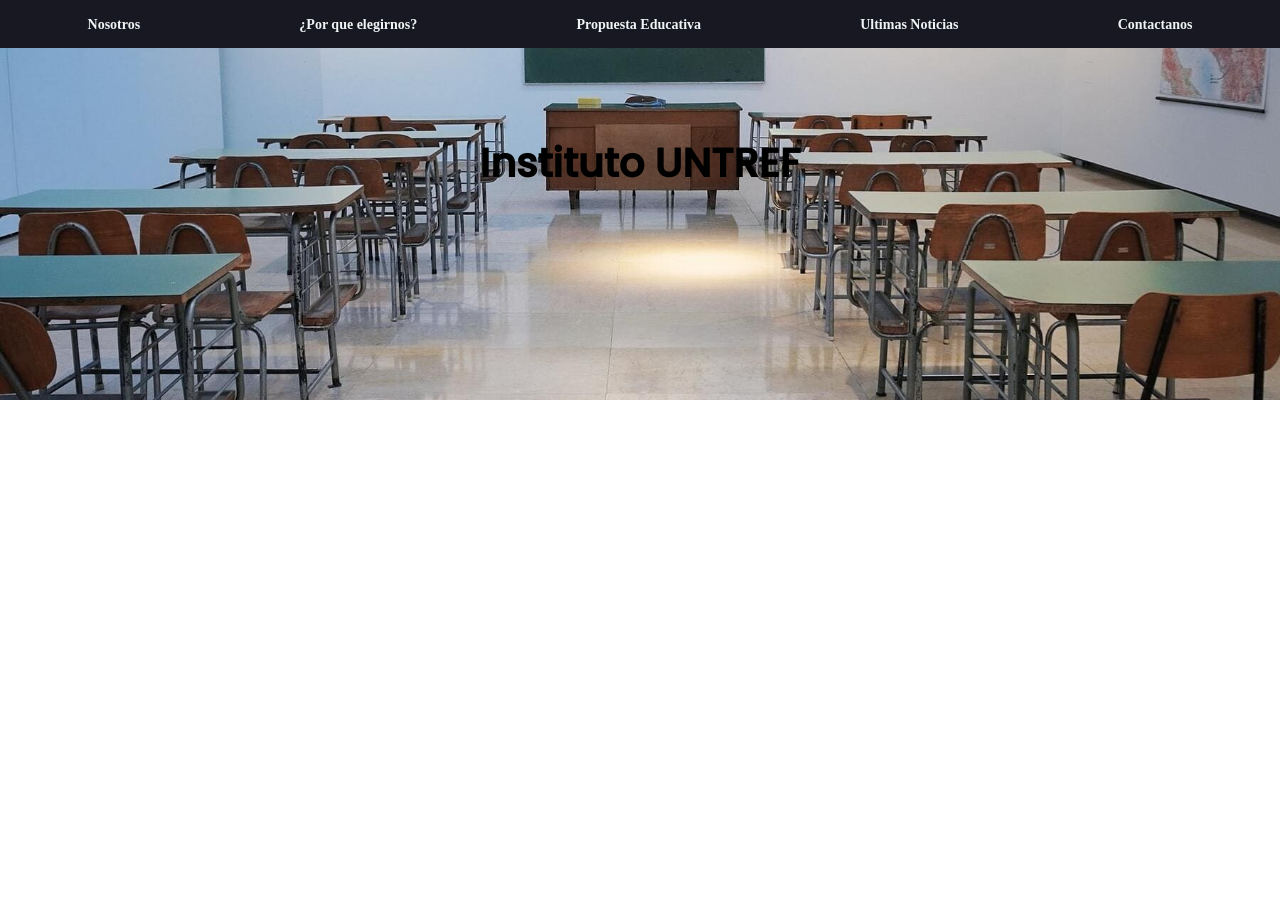
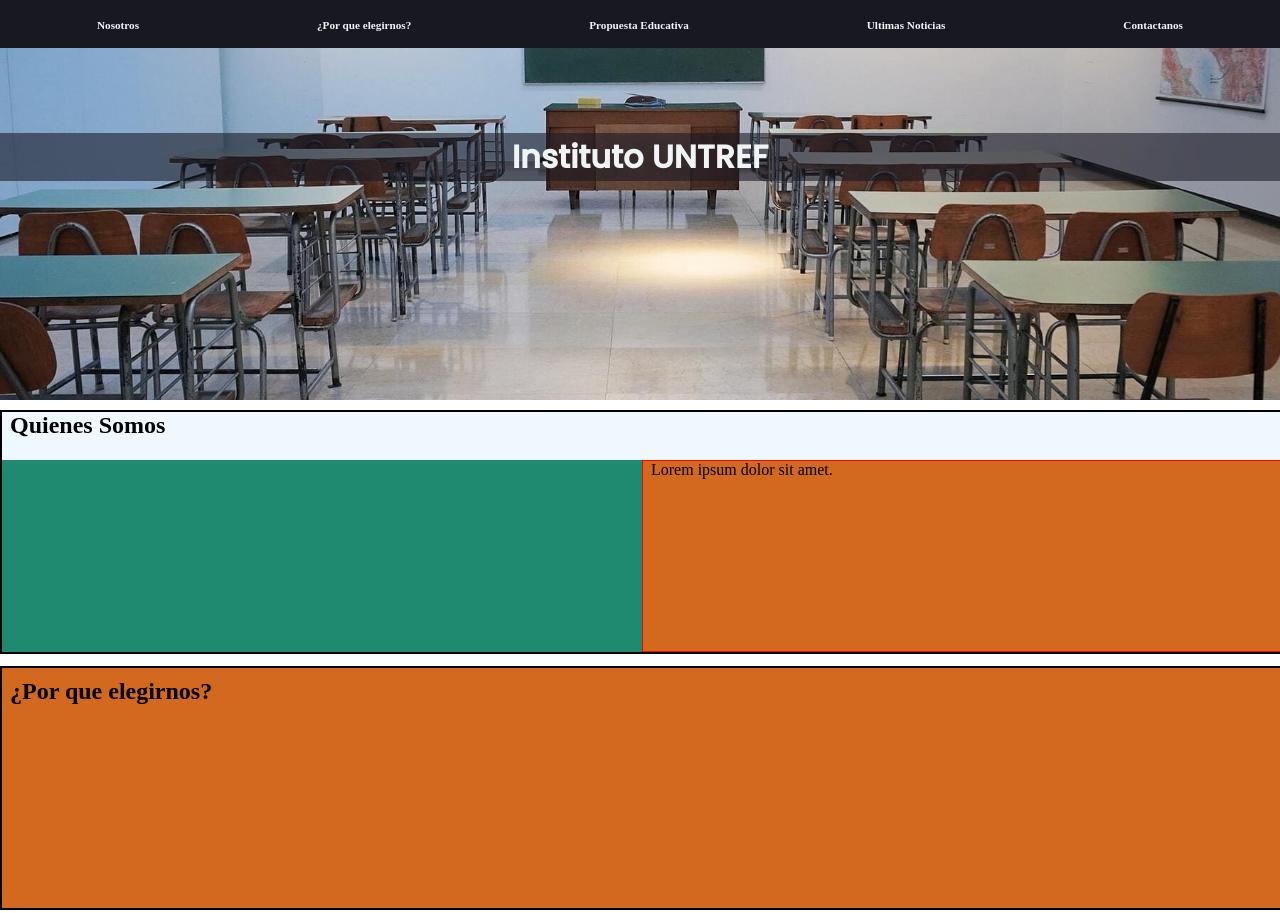
Before and after one commit to edi4518/PROYECTO-INTEGRADOR-WEB-UNTREFSCHOOL, a plain HTML site: page index.html in a window 1280 px wide. Shown: the top 913 px of the page. Before the commit the page ends 800 px from the top, so only its background shows below. Drawn offline with Linux system fonts and the light colour scheme.

Commit message:
Terminando de editar el header y agregando edicion a las secciones del main

```diff
--- a/css/styles.css
+++ b/css/styles.css
@@ -8,7 +8,7 @@
 #FC7300 , #1F8A70 , #00425A , #181823,
 #EFF5F5 */
 
-/* Edicion de normalizacion */
+/* Normalize */
 
 * {
   margin: 0;
@@ -17,7 +17,13 @@
 
 body {
   min-height: 100vh;
+  width: 100vw;
+  box-sizing: border-box;
+
 }
+
+/* Edicion general de la cabecera */
+
 header {
   width: 100%;
   height: 50vh;
@@ -27,6 +33,8 @@ header {
   align-items: center;
 }
 
+/* Edicion del div del h1 */
+
 .container--h1 {
   width: 100%;
   background-image: url(../img/portada_aula.jpg);
@@ -34,40 +42,128 @@ header {
   background-repeat: no-repeat;
   background-size: cover;
   height: 100%;
+
 }
+
+/* Edicion del Titutlo h1 */
+
 .header h1 {
+  background-color: #18182392;
   text-align: center;
-  font-size: 2.5em;
+  font-size: 2rem;
   font-family: "Poppins", sans-serif;
   display: block;
   margin-top: 85px;
+  color: #EFF5F5;
 }
 
+/* Edicion gral del nav */
+
 .header__nav {
-  display: block;
+  display: inline-block;
   width: 100%;
   background-color: #181823;
+
 }
 
+/* Editando los enlaces de la barra de navegacion */
+
 nav a {
-  font-size: 14px;
+
+  width: 100%;
+  display: inline-block;
+  font-size: 0.7rem;
   text-decoration: none;
   font-weight: 600;
+  text-align: center;
   color: #eff5f5;
 }
+
+/* Edicion de la lista del nav */
 
 .header__nav__ul {
   display: flex;
   justify-content: space-around;
+  align-items: center;
+  /* flex-wrap: wrap; */
   padding: 10px 8px;
 }
+
+/* Editando cada item de la lista del nav */
+
 .nav__ul--items {
   list-style: none;
   border-radius: 20px;
   background-color: #181823;
-  padding: 5px 10px;
+  padding: 5px 6px;
+
 }
+
+/* Agregandole accion cuando se pasa el cursor por encima l los items del nav */
 
 .nav__ul--items:hover {
   background-color: #1f8a70;
+  text-decoration: underline;
+  transform: scale(1.5);
+  transition: transform .5s;
+  cursor: pointer;
 }
+
+/* Editando las acciones cuando se clickea sobre los items */
+.nav__ul--items:active {
+  background-color: #00425A;
+  text-decoration: underline;
+  text-decoration-color: #00425A;
+  cursor: pointer;
+
+}
+
+/* Edicion general de la etiqueta main */
+
+.main{
+  display: grid;
+  grid-template-columns: 1fr;
+  grid-template-rows: repeat(4, 30vh);
+  gap: 1em;
+}
+
+/* Edicion general de cada seccion del main */
+
+.main__section{
+  border: 2px solid black;
+  width: 100%;
+  height: 30vh;
+  background-color: chocolate;
+  margin: 10px 0;
+  text-indent: .5rem;
+}
+
+/* Editando la seccion "quienes somos" del main */
+.main__section-1{
+  display: grid;
+  grid-template-columns: repeat(2, 1fr);
+  grid-template-rows: 20% 1fr;
+}
+
+.container--h2{
+  grid-column: 1/3;
+  grid-row: 1/2;
+  background-color: aliceblue;
+}
+.section__figure{
+  grid-column: 1/2;
+  grid-row: 2/3;
+  height: 100%;
+  background-color: #1f8a70;
+}
+
+.section--p{
+  grid-column: 2/3;
+  grid-row: 2/3;
+
+  display: inline-block;
+  border: 1px solid red;
+}
+.section--h2{
+  padding: 10px 0;
+}
--- a/index.html
+++ b/index.html
@@ -8,7 +8,7 @@
       name="description"
       content="Escuela Primaria UNTREF desde ahace 50 años educando al futuro"
     />
-    <meta name="author" content="Eduardo Incrocci">
+    <meta name="author" content="Eduardo Incrocci" />
     <title>Instituto UNTREF</title>
   </head>
   <body>
@@ -37,14 +37,16 @@
         <h1 class="header--h1">Instituto UNTREF</h1>
       </div>
     </header>
-    <!--<main class="main">
+    <main class="main">
       <section class="main__section main__section-1" id="section1">
-        <h2 class="section--h2">Quienes Somos</h2>
-        <figure>
-          <img src="" alt="" class="section--img" />
+        <div class="container--h2">
+          <h2 class="section__container--h2">Quienes Somos</h2>
+        </div>
+        <figure class="section__figure">
+          <img src="" alt="" class="section__figure--img" />
           <figcaption></figcaption>
         </figure>
-        <p class="section--p"></p>
+        <p class="section--p">Lorem ipsum dolor sit amet.</p>
       </section>
       <section class="main__section main__section-2" id="section2">
         <h2 class="section--h2">¿Por que elegirnos?</h2>
@@ -69,7 +71,7 @@
         </div>
       </section>
     </main>
-    <footer>
+    <!-- <footer>
       <div class="footer__container footer__container--social">
         <h3 class="footer--h3"></h3>
         <p class="footer--p footer-p1"></p>
```
